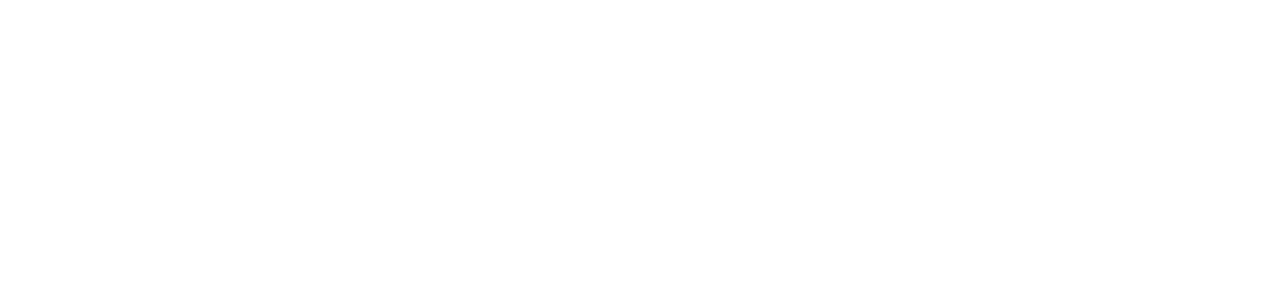
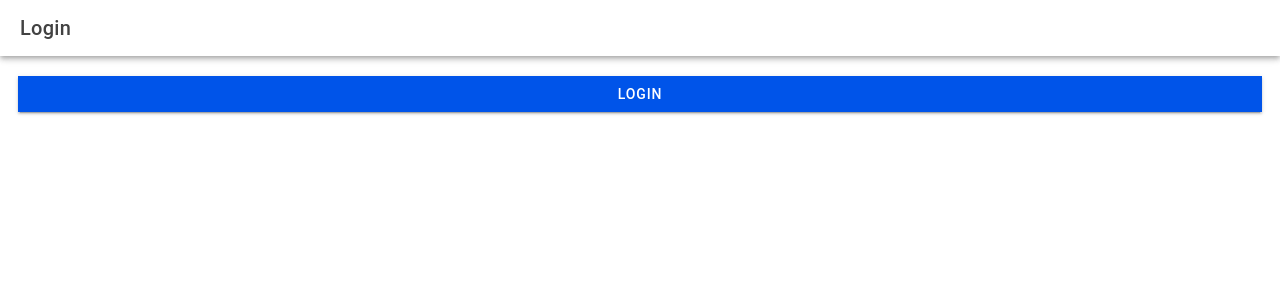
Before and after one commit to jaysashgundaya16/ias, a React (Vite) app: page /it35-lab in a window 1280 px wide. Shown: the top 300 px of the page. Built offline with nearby package versions, Linux system fonts and the light colour scheme.

Commit message:
adding my last commit in app.tsx

```diff
--- a/src/App.tsx
+++ b/src/App.tsx
@@ -32,6 +32,8 @@ import '@ionic/react/css/palettes/dark.system.css';
 
 /* Theme variables */
 import './theme/variables.css';
+import Login from './pages/Login';
+import Menu from './pages/Menu';
 
 setupIonicReact();
 
@@ -39,7 +41,8 @@ const App: React.FC = () => (
   <IonApp>
     <IonReactRouter>
       <IonRouterOutlet>
-
+      <Route exact path="/it35-lab" component={Login} />
+      <Route path="/it35-lab/app" component={Menu} />
       </IonRouterOutlet>
     </IonReactRouter>
   </IonApp>
--- a/src/pages/Login.tsx
+++ b/src/pages/Login.tsx
@@ -1,25 +1,31 @@
 import {
+  IonButton,
   IonButtons,
     IonContent,
     IonHeader,
     IonMenuButton,
     IonPage,
     IonTitle,
-      IonToolbar
+    IonToolbar,
+    useIonRouter
 } from '@ionic/react';
 
-  const Template: React.FC = () => {
+const Login: React.FC = () => {
+  const navigation = useIonRouter();
+  const doLogin = () => {
+      navigation.push('/it35-lab/app','forward','replace');
+  }
   return (
     <IonPage>
       <IonHeader>
         <IonToolbar>
-            <IonButtons slot='start'>
-              <IonMenuButton></IonMenuButton>
-            </IonButtons>
           <IonTitle>Login</IonTitle>
         </IonToolbar>
       </IonHeader>
-        <IonContent fullscreen>
+      <IonContent className='ion-padding'>
+          <IonButton onClick={() => doLogin()} expand="full">
+              Login
+          </IonButton>
       </IonContent>
     </IonPage>
   );
```
Lines whose indentation alone changed are shown as unchanged.
